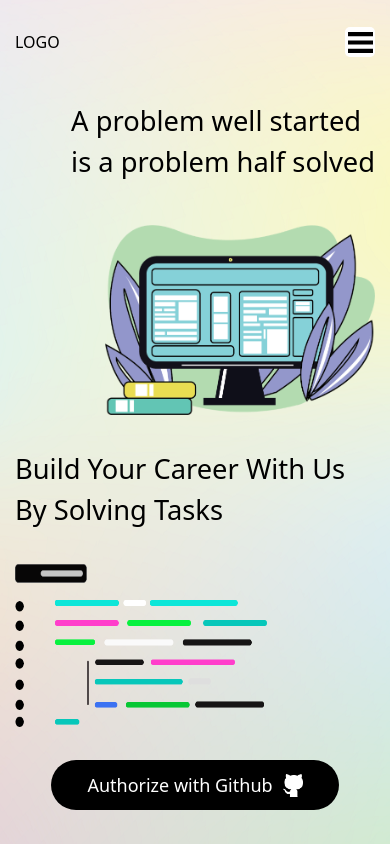
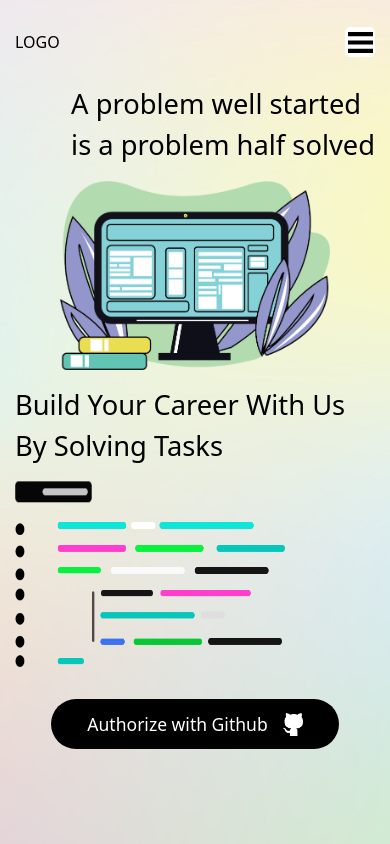
Before and after one commit to PranavPadmanabhan/Devs-UI, a Next.js app: page / in a window 390 px wide. Built offline with nearby package versions, Linux system fonts and the light colour scheme.

Commit message:
reworked header.tsx

```diff
--- a/components/Header.tsx
+++ b/components/Header.tsx
@@ -4,15 +4,24 @@ import NavBar from './NavBar'
 
 
 function Header() {
+
+  useEffect(() => {
+   if(typeof window !== undefined){
+     console.log(window.innerWidth);
+
+   }
+  }, [])
+
+
   return (
-    <div className='w-screen h-screen box-border flex flex-col items-center justify-start px-[15px] snap-center bg-portrait'>
+    <div className='w-screen h-screen box-border flex flex-col items-center justify-start p-[15px] pt-[10vh] snap-center bg-portrait'>
       <NavBar />
-      <h1 className="self-end text-[7vw]  mt-[12vh] mb-[3vh] xs:mb-[5vh] lm:mb-[2vh] ">A problem well started <br /> is a problem half solved </h1>
-      <img src="/Assets/images/illustration desktop.png" className="self-end font-bold w-[80%] h-[20%] xs:max-w-[75%] xs:h-[23%] lm:w-[80%] lm:h-[50vw] lm:max-w-[350px] lm:max-h-[300px]" />
-      <h1 className="self-start text-[7vw] max-w-[95%] mt-[4vh] mb-[4vh] ">Build Your Career With Us By Solving Tasks</h1>
-      <img src="/Assets/icons/code-illustration.png" className="w-[70%] h-[20vh] self-start" />
-        <div className="self-center w-[80%] h-[10vh] max-h-[40px] rounded-[50px] flex items-center justify-center bg-black my-[7vh] xs:h-[10vh] xs:max-h-[50px] xs:min-h-[45px] xs:my-[4vh] lm:min-h-[45px] lm:max-h-[55px]">
-          <span className="text-white text-[14px] mr-[10px] xs:text-[18px] lm:text-[22px]">Authorize with Github</span>
+      <h1 className="self-end text-[7vw]">A problem well started <br /> is a problem half solved </h1>
+      <img src="/Assets/images/illustration desktop.png" className="slef-end w-[75%] my-[4%]" />
+      <h1 className="self-start text-[7vw]">Build Your Career With Us By Solving Tasks</h1>
+      <img src="/Assets/icons/code-illustration.png" className="self-start w-[75%] h-[25%] my-[4%]" />
+        <div className="self-center w-[80%] h-[15%] max-h-[50px] min-h-[40] flex items-center justify-center bg-black rounded-[25px] mt-[5%]">
+          <span className="text-white text-[4.5vw] mr-[15px]">Authorize with Github</span>
           <img src="/Assets/darkmode/git.png" alt="github" className="w-[20px]" />
         </div>
 
--- a/components/NavBar.tsx
+++ b/components/NavBar.tsx
@@ -1,13 +1,14 @@
-import Link from "next/link";
+
+
 function NavBar() {
   return (
     <div className="fixed top-0 flex items-center h-[10vh] w-[100vw] justify-between box-border px-[15px] ">
       <div className="">LOGO</div>
       <div className="">
         <div className="hidden sm:block">
-            <span className="">Home</span>
-            <span className="">Home</span>
-            <span className="">Home</span>
+            <span className="">Designs</span>
+            <span className="">Challenges</span>
+            <span className="">About Us</span>
         </div>
         <div className="flex items-center justify-center w-[30px] h-[30px] bg-white rounded-[5px]">
         <img src="/Hamburger Menu.svg" alt="" className="w-[90%] max-w-[25px] block sm:hidden" />
--- a/tailwind.config.js
+++ b/tailwind.config.js
@@ -9,9 +9,6 @@ module.exports = {
         'portrait':'url(/Assets/images/mesh-mobile.png)'
       },
       screens: {
-        'xs':'300px',
-        'lm':'400px',
-        'msm':'500px',
         'sm': '640px',
         'md': '768px',
         'lg': '1024px',
```
